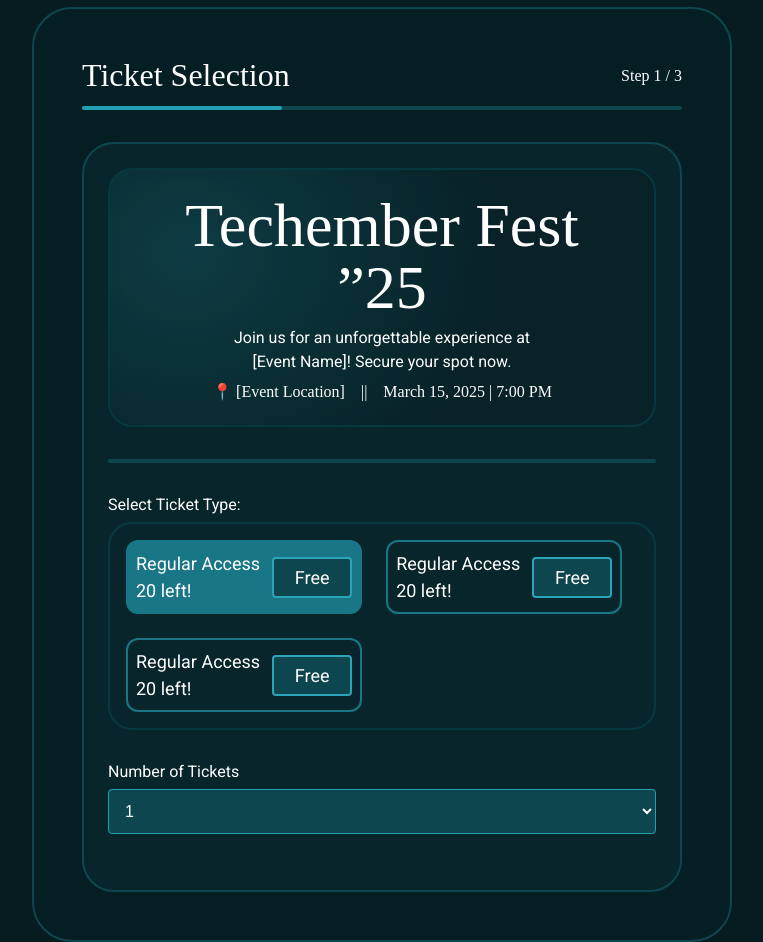
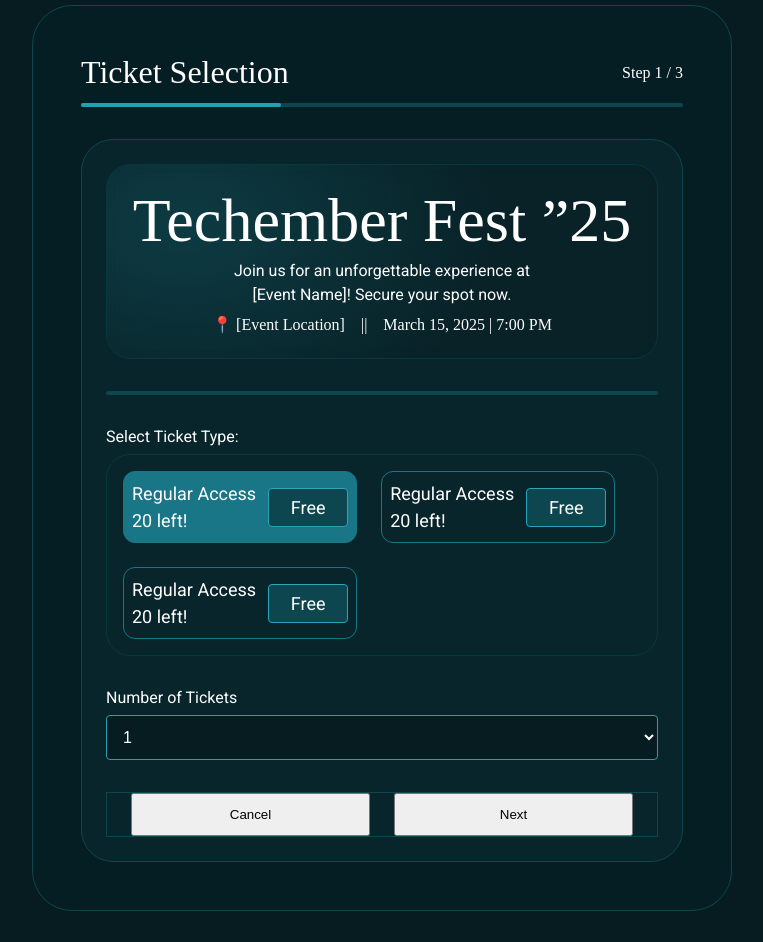
Before and after one commit to FopefoluwaIkufisile/HNG-ticker-project, a React (Vite) app: page / in a window 1280 px wide. Shown: the part 140-1082 px from the top of the page, without its empty margins (258-1021 px from the left). After the commit the page ends 1051 px from the top, so only its background shows below. Built offline with nearby package versions, Linux system fonts and the light colour scheme; a web font is replaced by a local one.

Commit message:
added ticket-selection-component

```diff
--- a/src/App.jsx
+++ b/src/App.jsx
@@ -1,81 +1,12 @@
 import React from 'react'
 import Header from "./Components/Header.jsx"
+import TicketSelection from "./Components/TicketSelection.jsx"
 
 const App = () => {
   return (
   <>
   <Header />
-   <section className="ticket-select">
-      <div className="header">
-          <div className="header-nav">
-              <p className="ticket">Ticket Selection</p>
-              <p className="step">Step 1 / 3</p>
-          </div>
-        <div className="progress">
-            <div className="progress-bar"></div>
-        </div>
-      </div>
-      <div className="content">
-          <div className="section-title">
-            <p className="techember">Techember Fest ”25</p>
-            <p className="join">Join us for an unforgettable experience at <br /> [Event Name]! Secure your spot now.</p>
-            <div className="details">
-              <p>📍 [Event Location]</p>
-              <span>||</span>
-              <p>March 15, 2025 | 7:00 PM</p>
-            </div>
-          </div>
-          <div className="progress"></div>
-          <div className="select">
-            <p className="select-ticket">Select Ticket Type:</p>
-            <div className="select-box">
-               <label className="radio-label label-fill">
-               <div className="text">
-                <p>Regular Access</p>
-                <p>20 left!</p>
-               </div>
-               <div className="radio">  <input type="radio" name="option" className="radio-input" value="option1"/>
-               <div className="radio-custom">Free</div></div>
-
-              </label>
-               <label className="radio-label">
-               <div className="text">
-                <p>Regular Access</p>
-                <p>20 left!</p>
-               </div>
-               <div className="radio">  <input type="radio" name="option" className="radio-input" value="option1"/>
-               <div className="radio-custom">Free</div></div>
-              </label>
-              <label className="radio-label">
-              <div className="text">
-                <p>Regular Access</p>
-                <p>20 left!</p>
-               </div>
-               <div className="radio">  <input type="radio" name="option" className="radio-input" value="option1"/>
-               <div className="radio-custom">Free</div>
-               </div>
-              </label>
-            </div>
-          </div>
-          <div className="ticket-number">
-          <label htmlFor="number" className='ticket-num-select'> Number of Tickets</label>
-    <select id="number">
-      <option value="1">1</option>
-      <option value="2">2</option>
-      <option value="3">3</option>
-      <option value="4">4</option>
-      <option value="5">5</option>
-      <option value="6">6</option>
-      <option value="7">7</option>
-      <option value="8">8</option>
-      <option value="9">9</option>
-      <option value="10">10</option>
-    </select>
-          </div>
-          <div className="nav-buttons"></div>
-      </div>
-   </section>
-
+  <TicketSelection />
   </>
 
   )
--- /dev/null
+++ b/src/Components/TicketSelection.jsx
@@ -0,0 +1,82 @@
+import React from 'react'
+
+const TicketSelection = () => {
+  return (
+    <section className="ticket-select">
+    <div className="header">
+        <div className="header-nav">
+            <p className="ticket">Ticket Selection</p>
+            <p className="step">Step 1 / 3</p>
+        </div>
+      <div className="progress">
+          <div className="progress-bar"></div>
+      </div>
+    </div>
+    <div className="content">
+        <div className="section-title">
+          <p className="techember">Techember Fest ”25</p>
+          <p className="join">Join us for an unforgettable experience at <br /> [Event Name]! Secure your spot now.</p>
+          <div className="details">
+            <p>📍 [Event Location]</p>
+            <span>||</span>
+            <p>March 15, 2025 | 7:00 PM</p>
+          </div>
+        </div>
+        <div className="progress"></div>
+        <div className="select">
+          <p className="select-ticket">Select Ticket Type:</p>
+          <div className="select-box">
+             <label className="radio-label label-fill">
+             <div className="text">
+              <p>Regular Access</p>
+              <p>20 left!</p>
+             </div>
+             <div className="radio">  <input type="radio" name="option" className="radio-input" value="option1"/>
+             <div className="radio-custom">Free</div></div>
+
+            </label>
+             <label className="radio-label">
+             <div className="text">
+              <p>Regular Access</p>
+              <p>20 left!</p>
+             </div>
+             <div className="radio">  <input type="radio" name="option" className="radio-input" value="option1"/>
+             <div className="radio-custom">Free</div></div>
+            </label>
+            <label className="radio-label">
+            <div className="text">
+              <p>Regular Access</p>
+              <p>20 left!</p>
+             </div>
+             <div className="radio">  <input type="radio" name="option" className="radio-input" value="option1"/>
+             <div className="radio-custom">Free</div>
+             </div>
+            </label>
+          </div>
+        </div>
+        <div className="ticket-number">
+        <label htmlFor="number" className='ticket-num-select'> Number of Tickets</label>
+  <select id="number">
+    <option value="1">1</option>
+    <option value="2">2</option>
+    <option value="3">3</option>
+    <option value="4">4</option>
+    <option value="5">5</option>
+    <option value="6">6</option>
+    <option value="7">7</option>
+    <option value="8">8</option>
+    <option value="9">9</option>
+    <option value="10">10</option>
+  </select>
+        </div>
+        <div className="nav-buttons">
+        <button className="cancel">Cancel</button>
+        <button className="next">Next</button>
+        </div>
+    </div>
+ </section>
+
+  )
+}
+
+export default TicketSelection
--- a/src/index.css
+++ b/src/index.css
@@ -16,7 +16,7 @@ nav{
   width: 100%;
   justify-content: space-between;
   background-color: #05252C;
-  border: 2px solid #197686;
+  border: 1px solid #197686;
   align-items: center;
   padding: 16px 12px;
   border-radius: 24px;
@@ -31,7 +31,7 @@ nav{
 }
 .logo-icon{
  background-color: #052F35;
- border: 2px solid #0E464F;
+ border: 1px solid #0E464F;
  border-radius: 12px;
  padding: 8px;
 }
@@ -62,7 +62,7 @@ nav{
 }
 .ticket-select{
   background-color: #041E23;
-  border: 2px solid #0E464F;
+  border: 1px solid #0E464F;
   max-width: 700px;
   margin: 0 auto;
   margin-top: 40px;
@@ -100,7 +100,7 @@ nav{
 }
 .content{
   padding: 24px;
-  border: 2px solid #0E464F;
+  border: 1px solid #0E464F;
   border-radius: 32px;
   background-color: #08252B;
   display: flex;
@@ -108,7 +108,7 @@ nav{
   gap: 32px;
 }
 .section-title{
-  border: 2px solid #07373F;
+  border: 1px solid #07373F;
   color: white;
   background: radial-gradient(57.42% 106.59% at 14.02% 32.06%, rgba(36, 160, 181, 0.20) 0%, rgba(36, 160, 181, 0.00) 100%), rgba(10, 12, 17, 0.10);
   backdrop-filter: blur(7px);
@@ -147,7 +147,7 @@ nav{
 }
 .select-box{
   padding: 16px;
-  border: 2px solid #07373F;
+  border: 1px solid #07373F;
   display: flex;
   flex-wrap: wrap;
   gap: 24px;
@@ -161,7 +161,7 @@ nav{
   cursor: pointer;
   padding: 8px;
   border-radius: 12px;
-  border: 2px solid #197686;
+  border: 1px solid #197686;
   font-family: "Roboto", serif;
 }
 .label-fill{
@@ -175,7 +175,7 @@ nav{
 }
 .radio-custom {
   width: 80px;
-  border: 2px solid #2BA4B9;
+  border: 1px solid #2BA4B9;
   background-color: #0E464F;
   border-radius: 4px;
   display: flex;
@@ -205,7 +205,19 @@ select {
   font-size: 16px;
   border: 1px solid #24A0B5;
   border-radius: 4px;
-  background-color: #0E464F;
+  background-color: #061C21;
   color: white;
   outline: none;
 }
+.nav-buttons{
+  width: 100%;
+  border: 1px solid #0E464F;
+  display: flex;
+  justify-content: space-between;
+  padding:  0 24px;
+  gap: 24px;
+}
+.nav-buttons button{
+  padding: 12px 24px;
+  width: 100%;
+}
```
